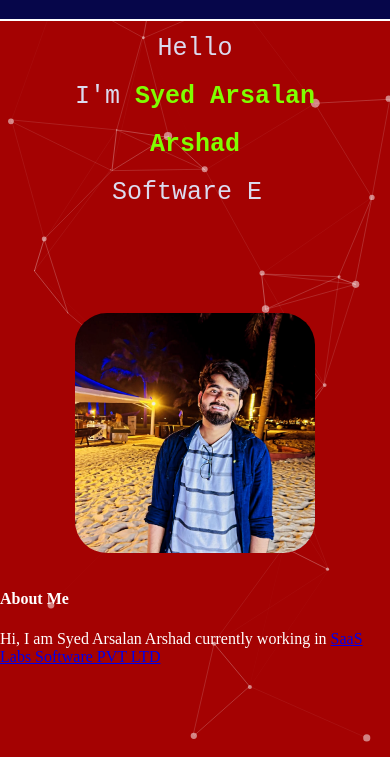
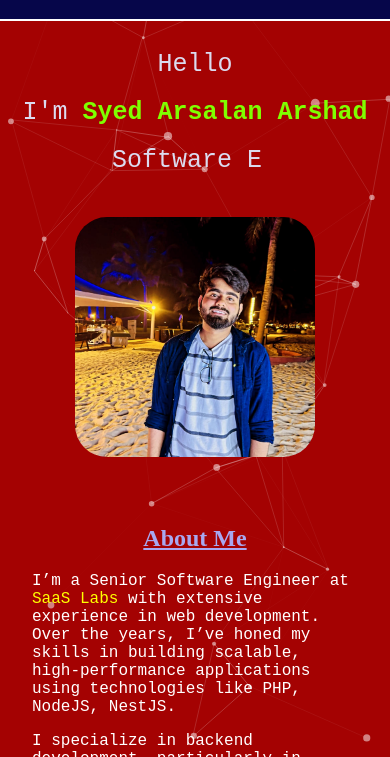
Before and after one commit to syed-arsalan-arshad/portfolio, a plain HTML site: page index.html in a window 390 px wide. Shown: the part 87-844 px from the top of the page. Drawn offline with nearby package versions, Linux system fonts and the light colour scheme.

Commit message:
Styling fix improve responsive-ness modified about me section

```diff
--- a/css/style.css
+++ b/css/style.css
@@ -64,14 +64,15 @@ header.sticky{
 }
 
 #home-page{
+    position: relative;
+    top: 6rem;
     display: flex;
     height: 28rem;
+
 }
 .home-page-section{
     flex-grow: 1;
     text-align: center;
-    position: relative;
-    top: 6rem;
 }
 .home-page-section p{
     margin: 0;
@@ -89,9 +90,26 @@ header.sticky{
 }
 #about-me-section{
     display: flex;
+    position: relative;
+    top: 6rem;
 }
-#about-me{
+#about-me-content{
     flex-grow: 1;
+}
+#about-me-content h2{
+    text-align: center;
+    font-family: "Times New Roman", Times, serif;
+    color: rgb(168, 168, 240)
+}
+#about-me-content p{
+    padding-left: 10rem;
+    padding-right: 10rem;
+    font-family: 'Courier New', Courier, monospace;
+    font-size: 1.2rem;
+}
+#intro a{
+    text-decoration: none;
+    color: yellow;
 }
 
 @media only screen and (max-width: 875px) {
@@ -99,10 +117,10 @@ header.sticky{
     display: block;
   }
   #home-page{
-    height: 40rem;
+    height: 30rem;
   }
   .home-page-section{
-    padding: 3rem;
+    padding: 1rem;
     top: 3rem;
   }
   .home-page-section img{
@@ -112,6 +130,12 @@ header.sticky{
   .text-section{
     margin-top: 0;
   }
+  #about-me-content p{
+    padding-left: 2rem;
+    padding-right: 2rem;
+    font-family: 'Courier New', Courier, monospace;
+    font-size: 1rem;
+ }
 }
 
 .nav-content a {
--- a/index.html
+++ b/index.html
@@ -93,9 +93,10 @@
                   </div>
             </div>
             <div id="about-me-section">
-                <div id="about-me">
-                    <h4>About Me</h4>
-                    <p>Hi, I am Syed Arsalan Arshad currently working in <a href="https://www.saaslabs.co/">SaaS Labs Software PVT LTD</a></p>
+                <div id="about-me-content">
+                    <h2><u>About Me</u></h2>
+                    <p id="intro">I’m a Senior Software Engineer at <a href="https://www.saaslabs.co/">SaaS Labs</a> with extensive experience in web development. Over the years, I’ve honed my skills in building scalable, high-performance applications using technologies like PHP, NodeJS, NestJS.</p>
+                    <p id="intro">I specialize in backend development, particularly in building RESTful APIs, microservices, and efficient data-driven systems. My expertise spans across PHP, Node.js, and NestJS, allowing me to create seamless and performant applications.</p>
                 </div>
             </div>
         </div>
```
